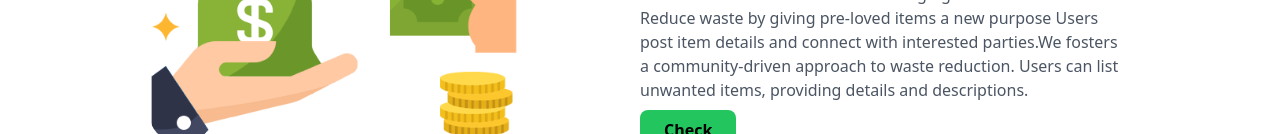
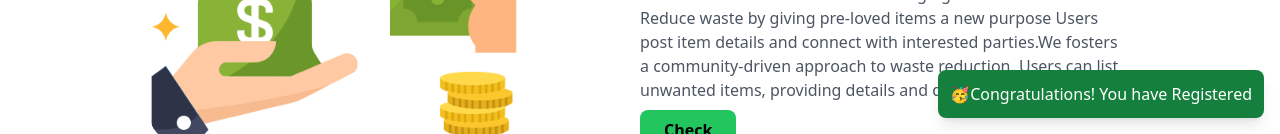
Before and after one commit to VrandaaGarg/EcoVatika, a React (Vite) app in the folder client/: page / in a window 1280 px wide. Both pictures are taken after a click on the button "Subscribe". Shown: the part 3746-3880 px from the top of the page. Built offline with nearby package versions, Linux system fonts and the light colour scheme; no server answers.

Commit message:
newsLetterFinal

```diff
--- a/client/src/components/Home/Home.jsx
+++ b/client/src/components/Home/Home.jsx
@@ -8,6 +8,17 @@ import axios from "axios";
 
 function Home() {
   const [email, setEmail] = useState("");
+  const [message, setMessage] = useState("");
+
+  const [show, setShow] = useState(false);
+  const handleClick = () => {
+    setMessage(" 🥳Congratulations! You have Registered");
+    setShow(true);
+    setTimeout(() => {
+      setShow(false);
+      setMessage("");
+    }, 4000);
+  };
 
   const baseUrl = "http://localhost:5000";
 
@@ -215,12 +226,20 @@ By Vivek and Vranda`,
           <div>
             <button
               className="bg-green-500 font-semibold text-sm md:text-base  p-2 md:px-6 border-black border-b-2 md:border-b-4 rounded-lg hover:text-white hover:shadow-sm hover:bg-green-700"
-              onClick={(e) => sendEmail(email)}
+              onClick={(e) => {
+                sendEmail(email);
+                handleClick();
+              }}
             >
               Subscribe
             </button>
           </div>
         </div>
+        {show && (
+          <div className="fixed bottom-4 right-4 p-3 bg-green-700 text-white rounded-lg shadow-lg transition-opacity duration-500 opacity-100 font-medium">
+            {message}
+          </div>
+        )}
       </div>
 
       {/* ///////////////////////Features 2//////////////////////////// */}
```
Also changed, not shown: 1 other file (tests, documents, lock files or other folders).
